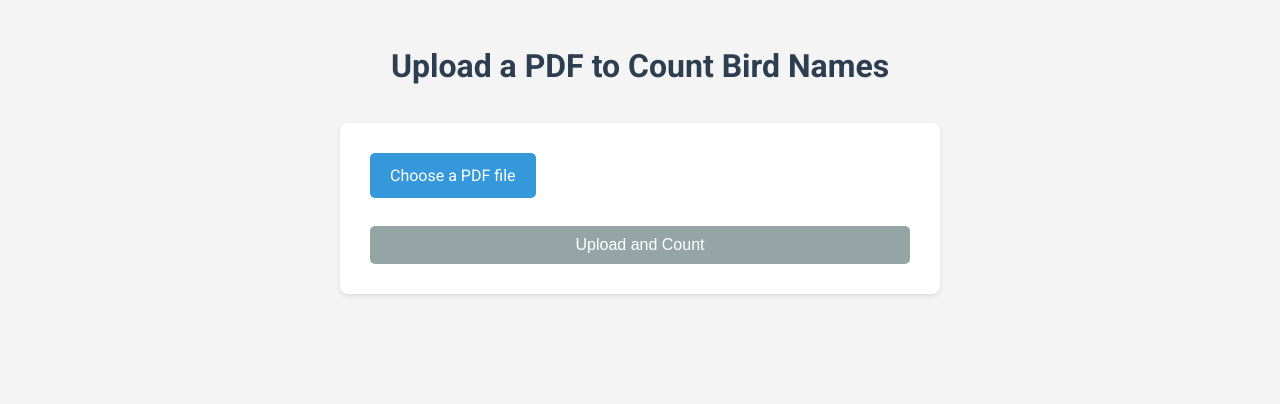
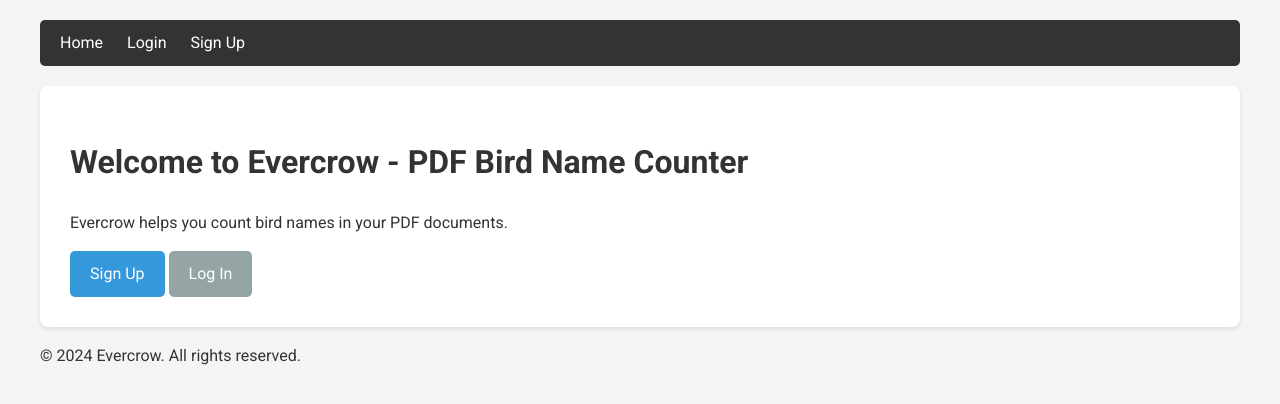
Before and after one commit to shreenidhishegde/Evercrow, a Django app: page / in a window 1280 px wide. Shown: the top 404 px of the page. Run offline with Django 4.2, Linux system fonts and the light colour scheme.

Commit message:
user management added

```diff
--- /dev/null
+++ b/birdcounter/templates/base.html
@@ -0,0 +1,85 @@
+<!DOCTYPE html>
+<html lang="en">
+<head>
+    <meta charset="UTF-8">
+    <meta name="viewport" content="width=device-width, initial-scale=1.0">
+    <title>{% block title %}Evercrow - PDF Bird Name Counter{% endblock %}</title>
+    <link href="https://fonts.googleapis.com/css2?family=Roboto:wght@300;400;700&display=swap" rel="stylesheet">
+    <style>
+        body {
+            font-family: 'Roboto', sans-serif;
+            line-height: 1.6;
+            color: #333;
+            max-width: 1200px;
+            margin: 0 auto;
+            padding: 20px;
+            background-color: #f4f4f4;
+        }
+        .container {
+            background-color: #fff;
+            border-radius: 8px;
+            box-shadow: 0 2px 4px rgba(0,0,0,0.1);
+            padding: 30px;
+            margin-top: 20px;
+        }
+        nav {
+            background-color: #333;
+            color: #fff;
+            padding: 10px;
+            border-radius: 5px;
+        }
+        nav a {
+            color: #fff;
+            text-decoration: none;
+            padding: 5px 10px;
+        }
+        nav a:hover {
+            background-color: #555;
+            border-radius: 3px;
+        }
+        .btn {
+            display: inline-block;
+            padding: 10px 20px;
+            background-color: #3498db;
+            color: white;
+            text-decoration: none;
+            border-radius: 5px;
+            transition: background-color 0.3s;
+        }
+        .btn:hover {
+            background-color: #2980b9;
+        }
+        .btn-secondary {
+            background-color: #95a5a6;
+        }
+        .btn-secondary:hover {
+            background-color: #7f8c8d;
+        }
+    </style>
+    {% block extra_head %}{% endblock %}
+</head>
+<body>
+    <nav>
+        <a href="{% url 'home' %}">Home</a>
+        {% if user.is_authenticated %}
+            <a href="{% url 'upload_document' %}">Upload Document</a>
+            <a href="{% url 'document_list' %}">My Documents</a>
+            <a href="{% url 'logout' %}">Logout</a>
+        {% else %}
+            <a href="{% url 'login' %}">Login</a>
+            <a href="{% url 'signup' %}">Sign Up</a>
+        {% endif %}
+    </nav>
+
+    <div class="container">
+        {% block content %}
+        {% endblock %}
+    </div>
+
+    <footer>
+        <p>&copy; 2024 Evercrow. All rights reserved.</p>
+    </footer>
+
+    {% block extra_body %}{% endblock %}
+</body>
+</html>
--- /dev/null
+++ b/birdcounter/templates/home.html
@@ -0,0 +1,25 @@
+{% extends "base.html" %}
+
+{% block title %}Home - Evercrow{% endblock %}
+
+{% block content %}
+    <h1>Welcome to Evercrow - PDF Bird Name Counter</h1>
+
+    {% if user.is_authenticated %}
+        {% if documents %}
+            <h2>Your Documents</h2>
+            <ul>
+                {% for doc in documents %}
+                    <li><a href="{% url 'document_detail' doc.id %}">{{ doc.title }}</a></li>
+                {% endfor %}
+            </ul>
+        {% elif show_upload_prompt %}
+            <p>You haven't uploaded any documents yet.</p>
+            <a href="{% url 'upload_document' %}" class="btn">Upload Your First Document</a>
+        {% endif %}
+    {% else %}
+        <p>Evercrow helps you count bird names in your PDF documents.</p>
+        <a href="{% url 'signup' %}" class="btn">Sign Up</a>
+        <a href="{% url 'login' %}" class="btn btn-secondary">Log In</a>
+    {% endif %}
+{% endblock %}
--- a/birdcounter/templates/upload.html
+++ b/birdcounter/templates/upload.html
@@ -1,18 +1,3 @@
-<!-- <!DOCTYPE html>
-<html>
-<head>
-    <title>Evercrow - PDF Bird Name Counter</title>
-</head>
-<body>
-    <h1>Upload a PDF to count bird names</h1>
-    <form method="post" enctype="multipart/form-data">
-        {% csrf_token %}
-        <input type="file" name="pdf_file" accept=".pdf" required>
-        <button type="submit">Upload and Count</button>
-    </form>
-</body>
-</html> -->
-
 <!DOCTYPE html>
 <html lang="en">
 <head>
@@ -96,10 +81,33 @@
                 padding: 10px;
             }
         }
+        .nav-bar {
+            display: flex;
+            justify-content: space-between;
+            align-items: center;
+            margin-bottom: 20px;
+        }
+        .nav-link {
+            color: #3498db;
+            text-decoration: none;
+            margin-left: 15px;
+        }
+        .nav-link:hover {
+            text-decoration: underline;
+        }
     </style>
 </head>
+
+
 <body>
-    <h1>Upload a PDF to Count Bird Names</h1>
+    <div class="nav-bar">
+        <h1>Welcome, {{ user.username }}</h1>
+        <div>
+            <a href="{% url 'document_list' %}" class="nav-link">My Documents</a>
+            <a href="{% url 'logout' %}" class="nav-link">Logout</a>
+        </div>
+    </div>
+    <h2>Upload a PDF to Count Bird Names</h2>
     <div class="upload-container">
         <form method="post" enctype="multipart/form-data" id="upload-form">
             {% csrf_token %}
@@ -111,7 +119,6 @@
             <button type="submit" class="submit-button" id="submit-button" disabled>Upload and Count</button>
         </form>
     </div>
-
     <script>
         document.addEventListener('DOMContentLoaded', function() {
             const fileInput = document.getElementById('pdf-file');
--- a/birdcounter/views.py
+++ b/birdcounter/views.py
@@ -1,7 +1,10 @@
-from django.shortcuts import render
-import os
+from django.shortcuts import render, redirect, get_object_or_404
 import boto3
 import io
+import uuid
+from django.contrib.auth.decorators import login_required
+from django.contrib.auth import login, authenticate
+from django.contrib.auth.forms import UserCreationForm
 from botocore.exceptions import ClientError
 from django.conf import settings
 from botocore.client import Config
@@ -16,83 +19,205 @@ from django.core.files.storage import default_storage
 from django.core.files.base import ContentFile
 import uuid
 from datetime import datetime
+from .models import PDFDocument, BirdCount
+
 
 
 # Create your views here.
+
+def home(request):
+    if request.user.is_authenticated:
+        documents = PDFDocument.objects.filter(user=request.user)
+        if documents.exists():
+            return render(request, 'home.html', {'documents': documents})
+        else:
+            return render(request, 'home.html', {'show_upload_prompt': True})
+    else:
+        return render(request, 'home.html')
+
+
+def signup(request):
+    if request.method == 'POST':
+        form = UserCreationForm(request.POST)
+        if form.is_valid():
+            user = form.save()
+            login(request, user)
+            return redirect('home')  # Redirect to home page after successful signup
+    else:
+        form = UserCreationForm()
+    return render(request, 'signup.html', {'form': form})
+
+
+
+@login_required
+def document_list(request):
+    documents = PDFDocument.objects.filter(user=request.user).order_by('-uploaded_at')
+    return render(request, 'document_list.html', {'documents': documents})
+
+@login_required
+def document_detail(request, document_id):
+    document = PDFDocument.objects.get(id=document_id, user=request.user)
+    bird_counts = BirdCount.objects.filter(document=document)
+    return render(request, 'document_detail.html', {'document': document, 'bird_counts': bird_counts})
+
+
+@login_required
+def document_detail(request, document_id):
+    document = get_object_or_404(PDFDocument, id=document_id, user=request.user)
+    bird_counts = BirdCount.objects.filter(document=document).values('bird_name', 'count')
+
+    # Convert QuerySet to dictionary for easier template rendering
+    bird_counts_dict = {item['bird_name']: item['count'] for item in bird_counts}
+
+    return render(request, 'document_detail.html', {
+        'document': document,
+        'bird_counts': bird_counts_dict
+    })
+
+
 def convert_pdf_to_image(pdf_path, page_number):
     images = convert_from_path(pdf_path, first_page=page_number, last_page=page_number)
     return images[0]
 
 
-def count_bird_names(request):
+# def count_bird_names(request):
+#     if request.method == 'POST' and request.FILES['pdf_file']:
+#         pdf_file = request.FILES['pdf_file']
+
+#         # Generate a unique file name
+#         timestamp = datetime.now().strftime("%Y%m%d%H%M%S")
+#         unique_id = str(uuid.uuid4())[:8]
+#         file_name = f'pdfs/{timestamp}_{unique_id}_{pdf_file.name}'
+
+#         try:
+#             file_content = pdf_file.read()
+
+#             if settings.ON_RENDER:
+#                  # Create a custom session with specific credentials
+#                 session = boto3.Session(
+#                     aws_access_key_id=settings.AWS_ACCESS_KEY_ID,
+#                     aws_secret_access_key=settings.AWS_SECRET_ACCESS_KEY,
+#                     region_name=settings.AWS_S3_REGION_NAME
+#                 )
+#                 # Create S3 client with the custom session and disable credential lookup
+#                 s3 = session.client('s3', config=Config(signature_version='s3v4'),
+#                             use_ssl=True, verify=None)
+
+#                 # Create a file-like object
+#                 file_obj_upload = io.BytesIO(file_content)
+#                 s3.upload_fileobj(file_obj_upload, settings.AWS_STORAGE_BUCKET_NAME, file_name)
+
+
+#             else:
+#                 # Development: Use local storage
+#                 default_storage.save(file_name, ContentFile(file_content))
+
+#             # Create a file-like object for processing
+#             file_obj_process = io.BytesIO(file_content)
+
+
+#         except ClientError as e:
+#             print(f"An error occurred: {e}")
+#             # Reset file pointer for further processing
+
+#             return render(request, 'error.html', {'error': 'File upload failed'})
+
+#         bird_names = ['crow', 'ostrich', 'eagle', 'sparrow', 'penguin']
+#         bird_counts = {bird: 0 for bird in bird_names}
+
+#         # Download file from S3 and process
+#         try:
+#             pdf_reader = PdfReader(file_obj_process)
+
+#             for page in pdf_reader.pages:
+#                 text = page.extract_text()
+#                 if not text:
+#                     # If text extraction fails, use OCR
+#                     image = convert_pdf_to_image(page)
+#                     text = pytesseract.image_to_string(image)
+
+#                 for bird in bird_names:
+#                     bird_counts[bird] += text.lower().count(bird)
+
+#         except ClientError as e:
+#             print(f"An error occurred: {e}")
+#             return render(request, 'error.html', {'error': 'File processing failed'})
+
+#         return render(request, 'result.html', {'bird_counts': bird_counts})
+
+#     return render(request, 'upload.html')
+
+
+@login_required
+def upload_and_count_birds(request):
     if request.method == 'POST' and request.FILES['pdf_file']:
         pdf_file = request.FILES['pdf_file']
 
         # Generate a unique file name
         timestamp = datetime.now().strftime("%Y%m%d%H%M%S")
         unique_id = str(uuid.uuid4())[:8]
-        file_name = f'pdfs/{timestamp}_{unique_id}_{pdf_file.name}'
+        file_name = f'pdfs/{request.user.username}/{timestamp}_{unique_id}_{pdf_file.name}'
 
         try:
             file_content = pdf_file.read()
 
             if settings.ON_RENDER:
-                 # Create a custom session with specific credentials
                 session = boto3.Session(
                     aws_access_key_id=settings.AWS_ACCESS_KEY_ID,
                     aws_secret_access_key=settings.AWS_SECRET_ACCESS_KEY,
                     region_name=settings.AWS_S3_REGION_NAME
                 )
-                # Create S3 client with the custom session and disable credential lookup
                 s3 = session.client('s3', config=Config(signature_version='s3v4'),
                             use_ssl=True, verify=None)
 
-                # Create a file-like object
                 file_obj_upload = io.BytesIO(file_content)
                 s3.upload_fileobj(file_obj_upload, settings.AWS_STORAGE_BUCKET_NAME, file_name)
-
-
             else:
-                # Development: Use local storage
                 default_storage.save(file_name, ContentFile(file_content))
 
-            # Create a file-like object for processing
             file_obj_process = io.BytesIO(file_content)
-
 
         except ClientError as e:
             print(f"An error occurred: {e}")
-            # Reset file pointer for further processing
-
             return render(request, 'error.html', {'error': 'File upload failed'})
 
         bird_names = ['crow', 'ostrich', 'eagle', 'sparrow', 'penguin']
         bird_counts = {bird: 0 for bird in bird_names}
 
-        # Download file from S3 and process
         try:
             pdf_reader = PdfReader(file_obj_process)
 
             for page in pdf_reader.pages:
                 text = page.extract_text()
                 if not text:
-                    # If text extraction fails, use OCR
                     image = convert_pdf_to_image(page)
                     text = pytesseract.image_to_string(image)
 
                 for bird in bird_names:
                     bird_counts[bird] += text.lower().count(bird)
 
-            # Optionally, delete the file after processing
-            # if settings.ON_RENDER:
-            #     s3.delete_object(Bucket=settings.AWS_STORAGE_BUCKET_NAME, Key=file_name)
-            # else:
-            #     default_storage.delete(file_name)
+            # Save the document and bird counts
+            document = PDFDocument.objects.create(
+                user=request.user,
+                file=file_name,
+                title=pdf_file.name
+            )
+            for bird, count in bird_counts.items():
+                BirdCount.objects.create(document=document, bird_name=bird, count=count)
 
         except ClientError as e:
             print(f"An error occurred: {e}")
             return render(request, 'error.html', {'error': 'File processing failed'})
 
-        return render(request, 'result.html', {'bird_counts': bird_counts})
+        return redirect('document_detail', document_id=document.id)
 
     return render(request, 'upload.html')
+
+
+
+
+
+
+def convert_pdf_to_image(pdf_path, page_number):
+    images = convert_from_path(pdf_path, first_page=page_number, last_page=page_number)
+    return images[0]
--- a/evercrow_project/urls.py
+++ b/evercrow_project/urls.py
@@ -16,11 +16,18 @@ Including another URLconf
 """
 from django.contrib import admin
 from django.urls import path
-from birdcounter.views import count_bird_names
 from django.conf import settings
+from django.contrib.auth import views as auth_views
 from django.conf.urls.static import static
+from birdcounter import views
+
 
 urlpatterns = [
-    path('admin/', admin.site.urls),
-    path('', count_bird_names, name='count_bird_names'),
-] + static(settings.MEDIA_URL, document_root=settings.MEDIA_ROOT)
+    path('', views.home, name='home'),
+    path('signup/', views.signup, name='signup'),
+    path('upload/', views.upload_and_count_birds, name='upload_document'),
+    path('login/', auth_views.LoginView.as_view(template_name='login.html'), name='login'),
+    path('logout/', auth_views.LogoutView.as_view(), name='logout'),
+    path('documents/', views.document_list, name='document_list'),
+    path('document/<int:document_id>/', views.document_detail, name='document_detail'),
+]
```
Also changed, not shown: birdcounter/forms.py (added, +11 -0 lines), birdcounter/models.py (+19 -1 lines), birdcounter/templates/document_detail.html (renamed from birdcounter/templates/result.html, +1 -17 lines), birdcounter/templates/document_list.html (added, +86 -0 lines), birdcounter/templates/login.html (added, +48 -0 lines), birdcounter/templates/signup.html (added, +68 -0 lines), evercrow_project/settings.py (+14 -17 lines).
